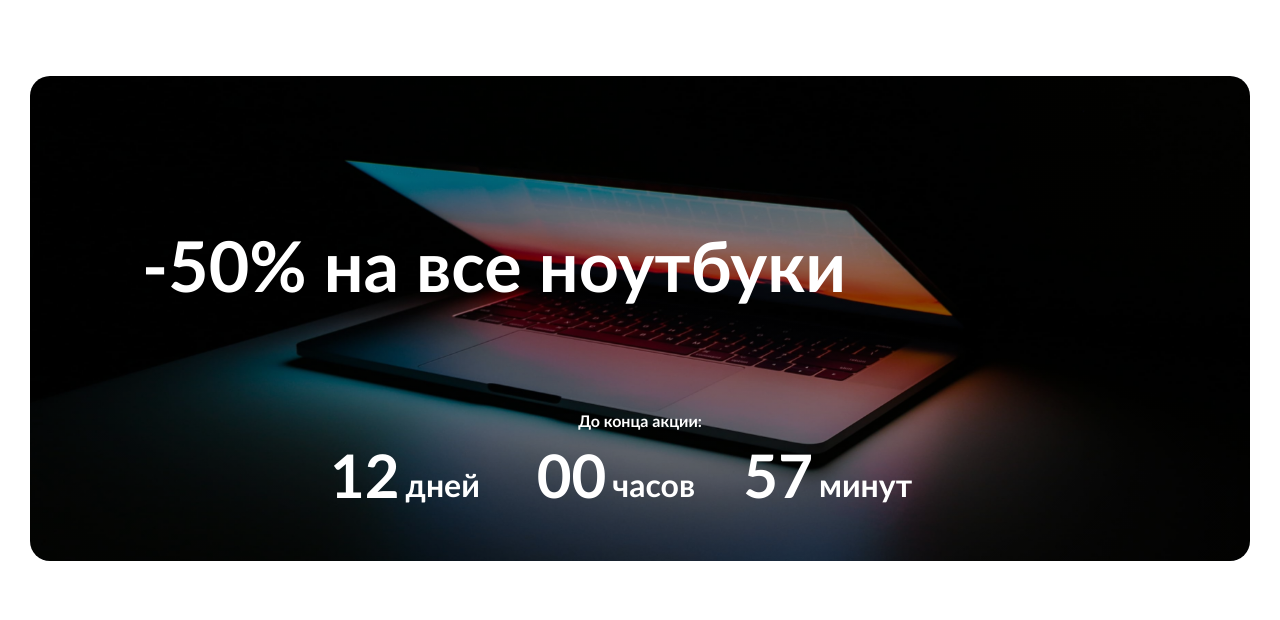
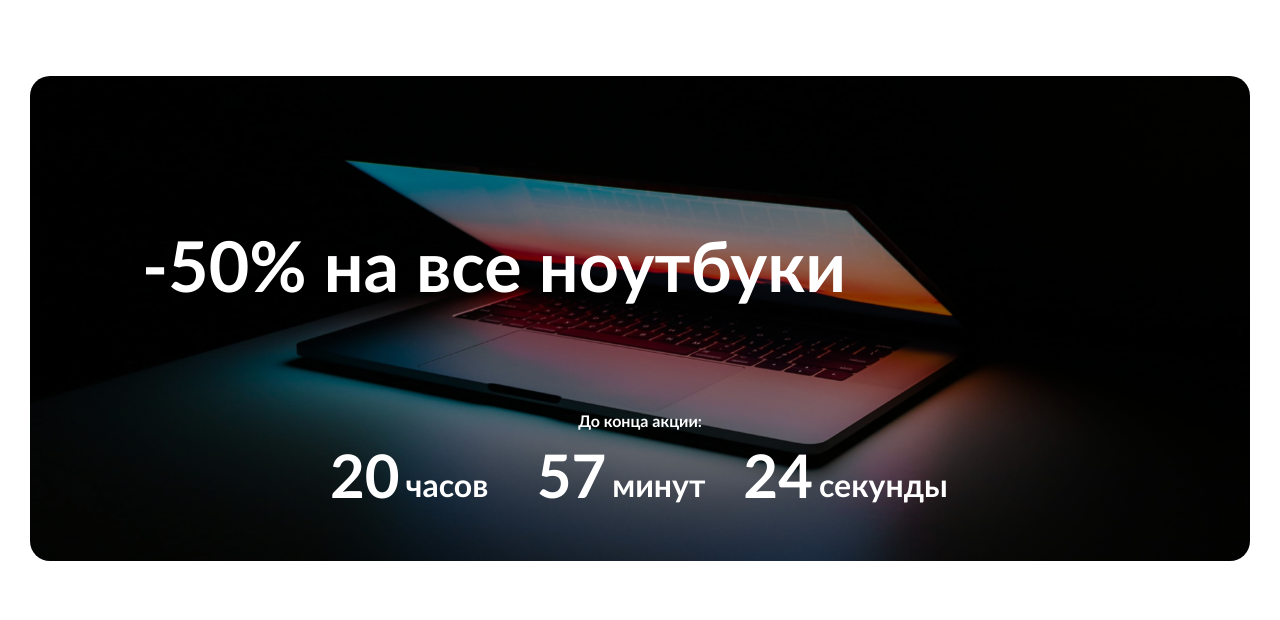
Before and after one commit to olgazh565/ShopOnline_grid, a plain HTML site: page index.html in a window 1280 px wide. Shown: the part 101-721 px from the top of the page. Drawn offline with Linux system fonts and the light colour scheme.

Commit message:
task complete

```diff
--- a/index.html
+++ b/index.html
@@ -52,7 +52,7 @@
                     <a class="banner__link" href="#">
                         <p class="banner__caption">-50% на все ноутбуки</p>
 
-                        <div class="banner__timer timer" data-timer-deadline="2023/08/02 18:46">
+                        <div class="banner__timer timer" data-timer-deadline="2023/07/22 11:46">
                         </div>
                     </a>
                 </div>
--- a/index.js
+++ b/index.js
@@ -3,7 +3,16 @@
 // Считаем время до дедлайна
 
 const getTimeRemaining = (deadline) => {
-    const dateStop = new Date(deadline).getTime();
+    const dateStop = new Date(deadline);
+    console.log('dateStop: ', dateStop);
+
+    // отображаем время UTC +3
+    const stopHours = dateStop.getHours();
+    const offsetHours = -(dateStop.getTimezoneOffset() / 60);
+    const UTCHours = stopHours - offsetHours;
+    dateStop.setHours(UTCHours + 3);
+    console.log('dateStop: ', dateStop);
+
     const dateNow = Date.now();
     const timeLeft = dateStop - dateNow;
 
@@ -27,6 +36,10 @@ const declOfNum = (num, words) => words[
     (num % 100 > 4 && num % 100 < 20) ? 2 :
         [2, 0, 1, 1, 1, 2][(num % 10 < 5) ? num % 10 : 5]
 ];
+
+// Добавляем 0 к одиночным цифрам часа, минут, секунд
+
+const addZero = num => `0${num}`.slice(-2);
 
 // Создаем верстку
 
@@ -81,9 +94,9 @@ const timer = (deadline, elem) => {
         // отображаем значения таймера на странице
 
         timerCountDays.textContent = days;
-        timerCountHours.textContent = hours < 10 ? '0' + hours : hours;
-        timerCountMinutes.textContent = minutes < 10 ? '0' + minutes : minutes;
-        timerCountSeconds.textContent = seconds < 10 ? '0' + seconds : seconds;
+        timerCountHours.textContent = addZero(hours);
+        timerCountMinutes.textContent = addZero(minutes);
+        timerCountSeconds.textContent = addZero(seconds);
 
         // отображение подписей таймера в нужном падеже
 
```
